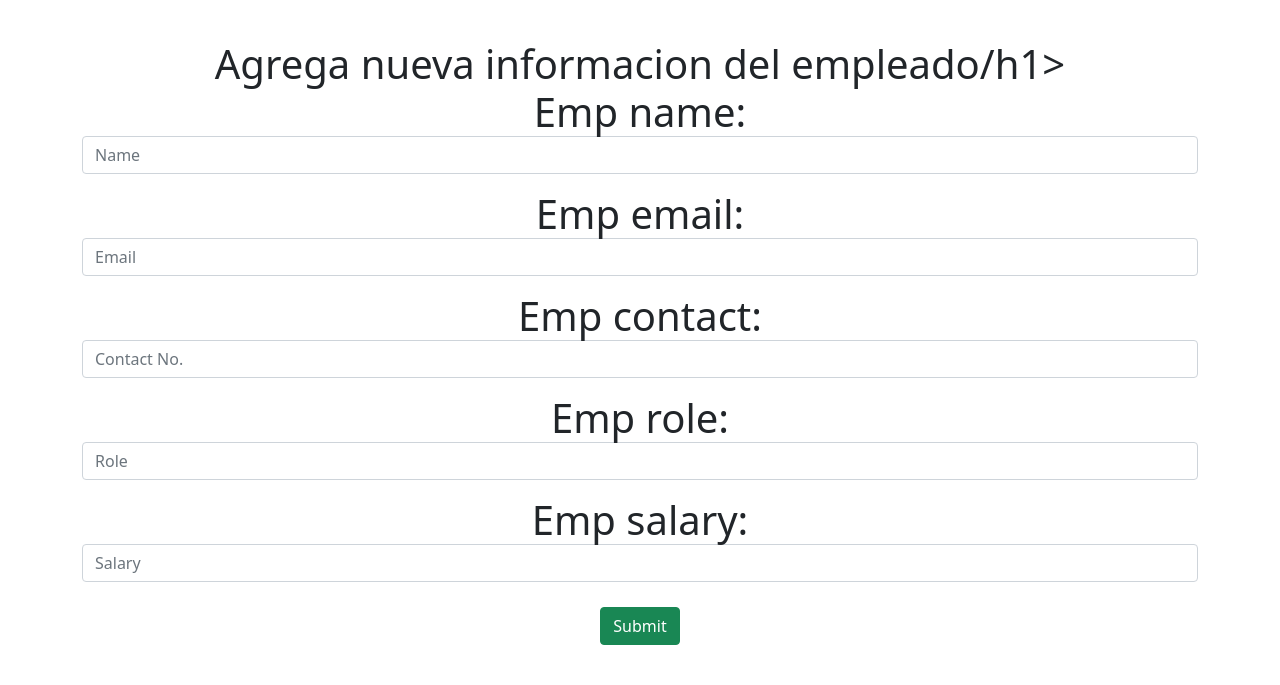
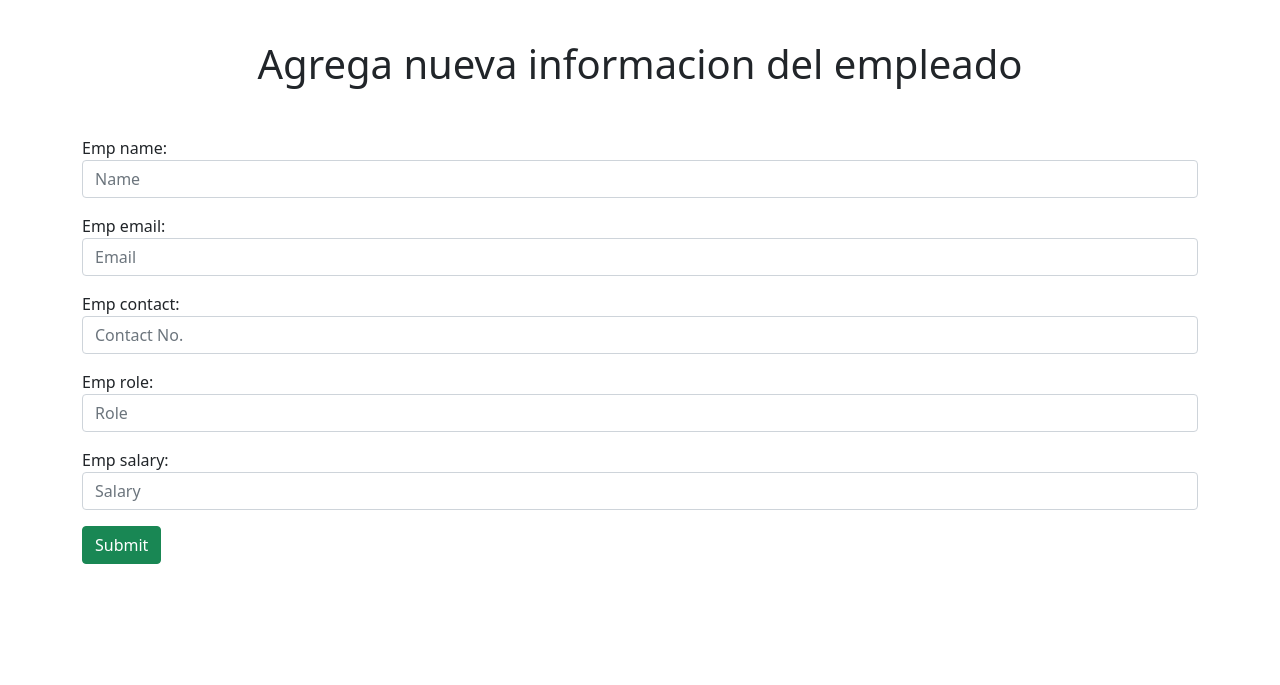
Before and after one commit to Samuelbriones/Practica_Gestion, a Django app: page /create/ in a window 1280 px wide. Shown: the top 685 px of the page. Run offline with Django 4.2, Linux system fonts and the light colour scheme.

Commit message:
Update create.html

```diff
--- a/employee/templates/CRUB/create.html
+++ b/employee/templates/CRUB/create.html
@@ -5,7 +5,7 @@
 {% endblock title %}
 
 {% block content %}
-    <h1 style="text-align: center; padding-top: 1em; padding-bottom: 1em;">Agrega nueva informacion del empleado/h1>
+    <h1 style="text-align: center; padding-top: 1em; padding-bottom: 1em;">Agrega nueva informacion del empleado</h1>
 
     <form action="" method="POST">
         {% csrf_token %}
```
